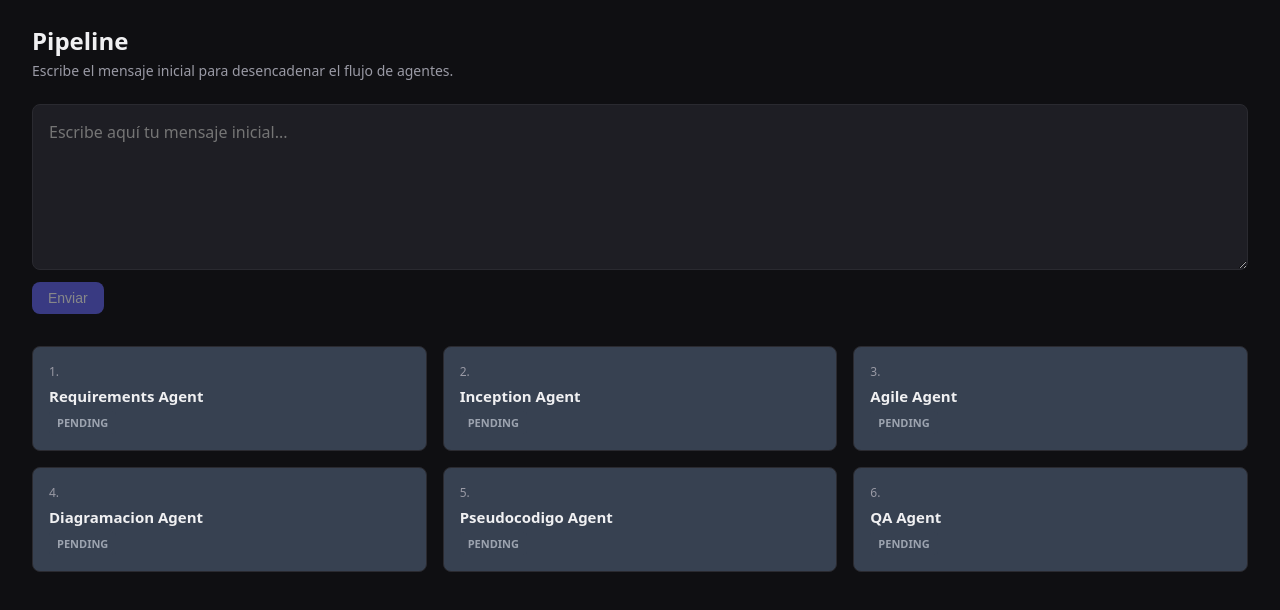
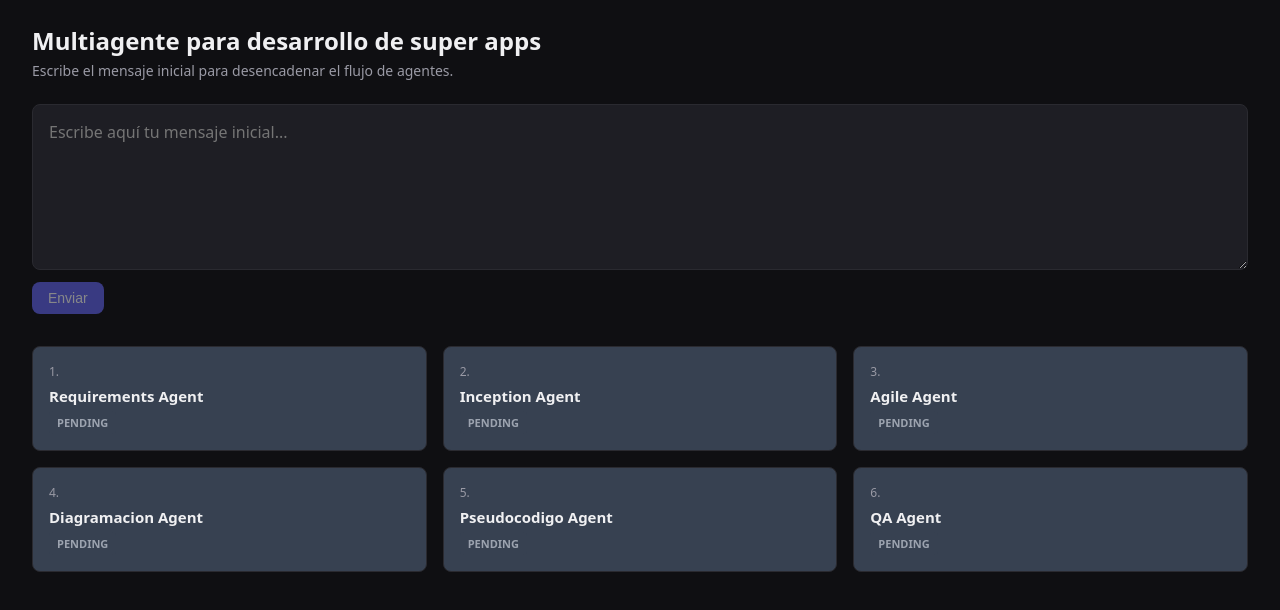
Before and after one commit to JuanM0412/PMDS-Reto-1, a Vue app in the folder frontend/: page / in a window 1280 px wide. Shown: the top 610 px of the page. Built offline with nearby package versions, Linux system fonts and the light colour scheme.

Commit message:
feat: update page titles to reflect project focus on multi-agent development

```diff
--- a/frontend/index.html
+++ b/frontend/index.html
@@ -4,7 +4,7 @@
     <meta charset="UTF-8">
     <link rel="icon" href="/favicon.ico">
     <meta name="viewport" content="width=device-width, initial-scale=1.0">
-    <title>Vite App</title>
+    <title>Multiagente para desarrollo de super apps</title>
   </head>
   <body>
     <div id="app"></div>
--- a/frontend/src/features/chat/routes/router.ts
+++ b/frontend/src/features/chat/routes/router.ts
@@ -6,6 +6,6 @@ export default [
     path: '/',
     name: 'chat',
     component: ChatView,
-    meta: { title: 'Chat' },
+    meta: { title: 'Multiagente para desarrollo de super apps' },
   },
 ] as RouteRecordRaw[]
--- a/frontend/src/features/chat/views/ChatView.vue
+++ b/frontend/src/features/chat/views/ChatView.vue
@@ -304,7 +304,7 @@ async function handleDownloadArtifact(
 <template>
   <div class="pipeline-view">
     <header class="pipeline-header">
-      <h1 class="pipeline-title">Pipeline</h1>
+      <h1 class="pipeline-title">Multiagente para desarrollo de super apps</h1>
       <p class="pipeline-subtitle">Escribe el mensaje inicial para desencadenar el flujo de agentes.</p>
     </header>
 
```
